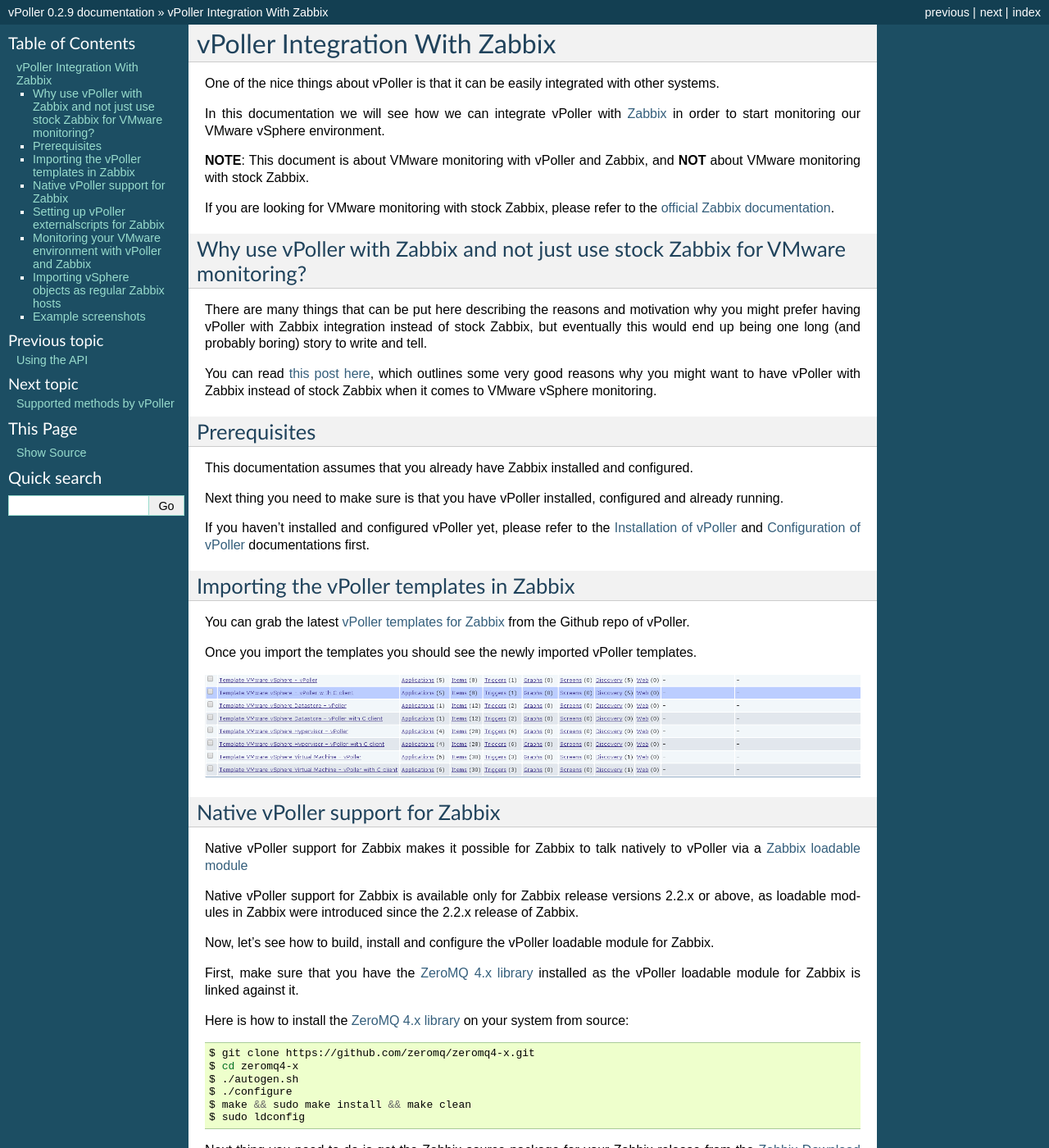
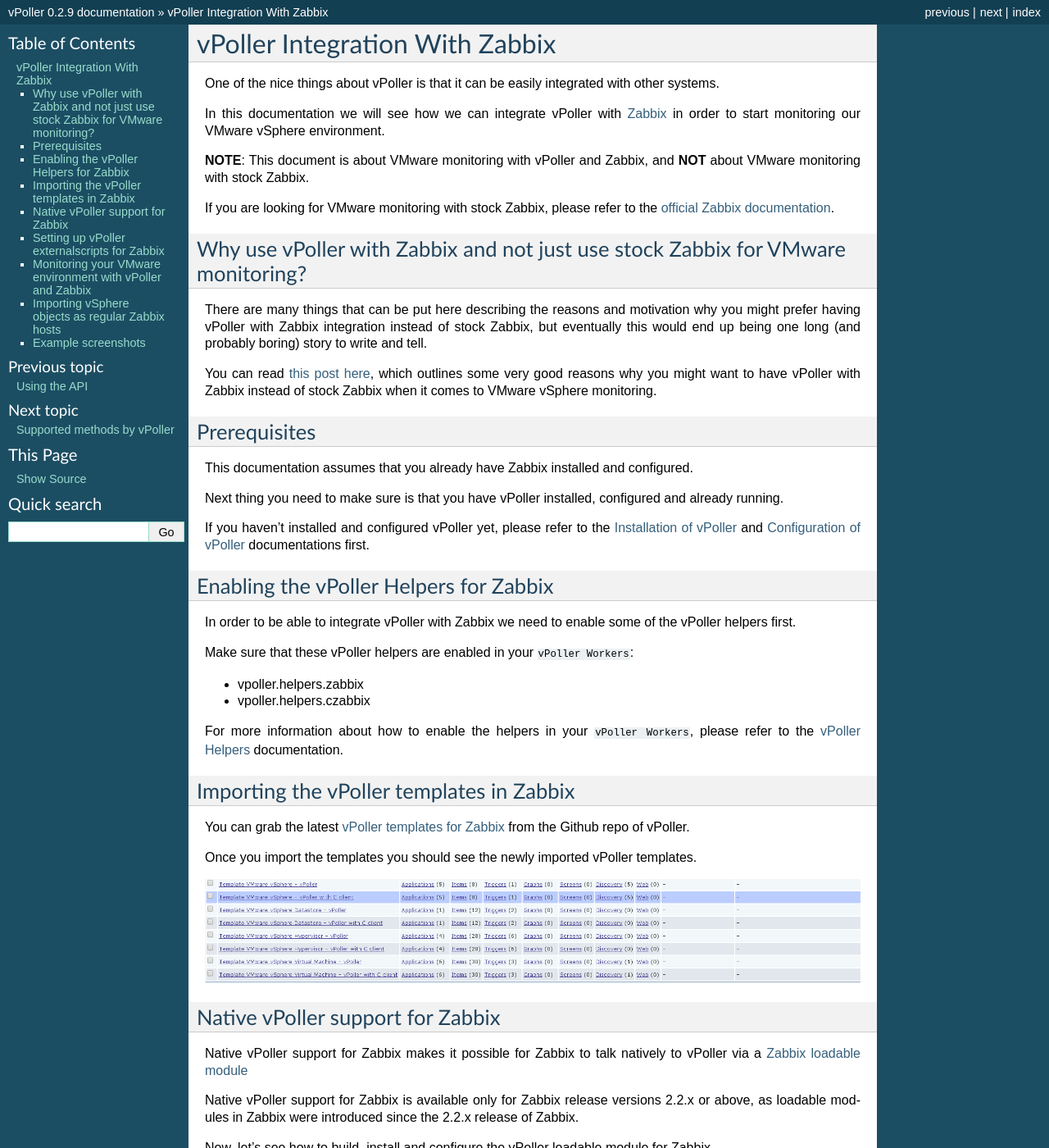
Before and after one commit to dnaeon/py-vpoller, a Sphinx documentation site: the page built from docs/vpoller-zabbix.rst, in a window 1280 px wide and 1400 px high. Shown: the whole window at 82% size. Built offline with Sphinx 7.4.7, drawn with Linux system fonts in a browser that asks for light colours.

Commit message:
Document that the vPoller integration with Zabbix requires helpers to be enabled

```diff
--- a/docs/vpoller-zabbix.rst
+++ b/docs/vpoller-zabbix.rst
@@ -46,6 +46,21 @@
 If you haven't installed and configured vPoller yet, please
 refer to the :ref:`installation` and :ref:`configuration`
 documentations first.
+
+Enabling the vPoller Helpers for Zabbix
+=======================================
+
+In order to be able to integrate vPoller with Zabbix we need to
+enable some of the vPoller helpers first.
+
+Make sure that these vPoller helpers are enabled in your
+``vPoller Workers``:
+
+* vpoller.helpers.zabbix
+* vpoller.helpers.czabbix
+
+For more information about how to enable the helpers in your
+``vPoller Workers``, please refer to the :ref:`helpers` documentation.
 
 Importing the vPoller templates in Zabbix
 =========================================
```
